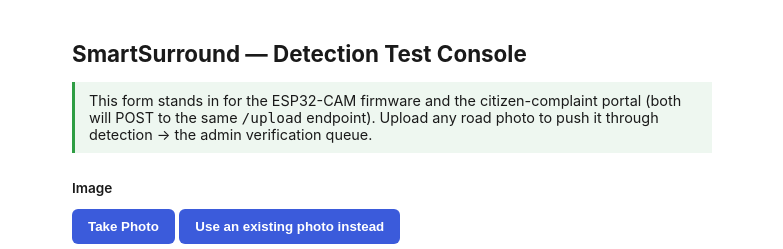
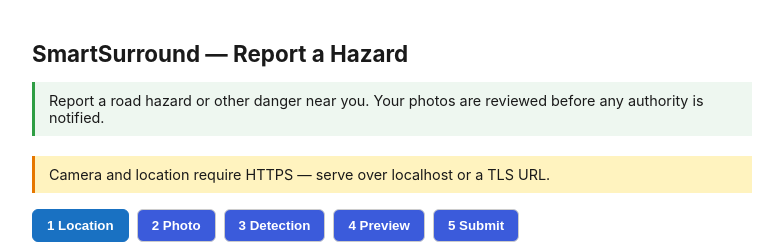
Before and after one commit to Code-Zero07/SmartSurroundAI, a Flask app: page / in a window 1280 px wide. Shown: the top 249 px of the page, without its empty margins (248-1031 px from the left). Run offline with Flask 3, Linux system fonts and the light colour scheme; some libraries are stand-ins or nearby versions.

Commit message:
feat(citizen-wizard): 5-step reporting flow with Leaflet map, generic detection card, PDF preview, no-email submit

```diff
--- /dev/null
+++ b/static/citizen.js
@@ -0,0 +1,255 @@
+/* SmartSurround citizen wizard (5 steps).
+ *
+ * Every API call needs a FRESH single-use upload token (they are consumed).
+ * The backend is authoritative for detection/coords/routing:
+ *   - location_name is editable, authority_area is NOT (server-derived).
+ *   - preview re-runs the model; submit finalizes the stored draft only.
+ * No email is sent anywhere on the citizen path.
+ */
+(function () {
+  "use strict";
+
+  var $ = function (id) { return document.getElementById(id); };
+  var nav = Array.prototype.slice.call(document.querySelectorAll("#step-nav button"));
+  var steps = [1, 2, 3, 4, 5].map(function (n) { return $("step-" + n); });
+
+  var state = {
+    lat: null, lon: null, locationName: "", authorityArea: null,
+    imageFile: null, detection: null, draftId: null
+  };
+
+  function token() {
+    return fetch("/upload/token")
+      .then(function (r) { return r.ok ? r.json() : null; })
+      .then(function (d) { return d && d.ok ? d.token : ""; });
+  }
+
+  function showStep(n) {
+    steps.forEach(function (s, i) { s.classList.toggle("active", i + 1 === n); });
+    nav.forEach(function (b, i) { b.classList.toggle("active-step", i + 1 === n); });
+    window.scrollTo(0, 0);
+  }
+
+  function error(msg) {
+    var el = $("form-error");
+    el.textContent = msg;
+    el.hidden = false;
+  }
+  function clearError() { $("form-error").hidden = true; }
+  function detectError(msg) {
+    var el = $("detect-error");
+    el.textContent = msg;
+    el.hidden = false;
+  }
+
+  // ---- Location -----------------------------------------------------------
+  var marker = null, map = null;
+  function putLatLon(lat, lon) {
+    state.lat = lat; state.lon = lon;
+    $("lat").value = lat.toFixed(6);
+    $("lon").value = lon.toFixed(6);
+    if (map && marker) marker.setLatLng([lat, lon]);
+    else if (map) marker = L.marker([lat, lon], { draggable: true }).addTo(map);
+    if (map) map.setView([lat, lon], 16);
+    geocode(lat, lon);
+    $("loc-next").disabled = false;
+  }
+
+  function geocode(lat, lon) {
+    token().then(function (t) {
+      if (!t) return;
+      return fetch("/api/geocode?lat=" + lat + "&lon=" + lon + "&_upload_token=" + t)
+        .then(function (r) { return r.json(); });
+    }).then(function (d) {
+      if (!d) return;
+      state.authorityArea = d.authority_area || null;
+      $("authority_area").textContent = d.authority_area || "Area " +
+        Math.round(lat * 100) / 100 + ":" + Math.round(lon * 100) / 100;
+      if (d.location_name) $("location_name").value = d.location_name;
+    });
+  }
+
+  function initMap() {
+    if (typeof L === "undefined") return;
+    map = L.map("map").setView([22.5726, 88.3639], 12);
+    L.tileLayer("https://{s}.tile.openstreetmap.org/{z}/{x}/{y}.png", {
+      maxZoom: 19, attribution: "© OpenStreetMap"
+    }).addTo(map);
+    map.on("click", function (e) { putLatLon(e.latlng.lat, e.latlng.lng); });
+  }
+
+  function requestGeo() {
+    if (!navigator.geolocation) { $("loc-status").textContent = "Geolocation unavailable"; return; }
+    $("loc-status").textContent = "Getting your location…";
+    navigator.geolocation.getCurrentPosition(
+      function (pos) {
+        $("loc-status").textContent = "Location set (±" + Math.round(pos.coords.accuracy) + "m)";
+        putLatLon(pos.coords.latitude, pos.coords.longitude);
+      },
+      function (err) {
+        $("loc-status").textContent = err.code === err.PERMISSION_DENIED
+          ? "Location blocked — check browser site settings" : "Couldn't get a fix — tap again";
+      },
+      { enableHighAccuracy: true, timeout: 10000, maximumAge: 30000 });
+  }
+
+  // ---- Photo (ported from the old app.js flow) -----------------------------
+  var video = $("camera-preview"), canvas = $("capture-canvas"),
+      snapshotImg = $("snapshot-img");
+  var activeStream = null, capturedBlob = null, fileAlt = null;
+
+  function stopStream() {
+    if (activeStream) { activeStream.getTracks().forEach(function (t) { t.stop(); }); activeStream = null; }
+    if (video) video.srcObject = null;
+  }
+  function startCamera() {
+    stopStream();
+    navigator.mediaDevices.getUserMedia({ video: { facingMode: { ideal: "environment" } }, audio: false })
+      .then(function (stream) {
+        activeStream = stream; video.muted = true; video.srcObject = stream; return video.play();
+      })
+      .then(function () {
+        $("camera-ui").hidden = false; $("take-photo").hidden = true;
+        $("capture-btn").disabled = false; $("snapshot-img").hidden = true;
+      })
+      .catch(function () { openFilePicker("Camera unavailable — selecting a file instead."); });
+  }
+  function onCapture() {
+    var w = video.videoWidth, h = video.videoHeight;
+    if (!w || !h) return;
+    canvas.width = w; canvas.height = h;
+    canvas.getContext("2d").drawImage(video, 0, 0, w, h);
+    canvas.toBlob(function (blob) {
+      if (!blob) { clearError(); error("Capture failed — retake."); return; }
+      capturedBlob = blob;
+      state.imageFile = capturedBlob;
+      stopStream();
+      snapshotImg.src = URL.createObjectURL(blob);
+      snapshotImg.hidden = false; video.hidden = true;
+      $("capture-btn").disabled = true; $("retake-btn").hidden = false;
+      $("photo-next").disabled = false;
+    }, "image/jpeg", 0.92);
+  }
+  function ensureFileAlt() {
+    if (fileAlt) return fileAlt;
+    fileAlt = document.createElement("input");
+    fileAlt.type = "file"; fileAlt.accept = "image/*";
+    fileAlt.addEventListener("change", function () {
+      if (fileAlt.files && fileAlt.files[0]) {
+        state.imageFile = fileAlt.files[0];
+        capturedBlob = null;
+        $("photo-next").disabled = false;
+      }
+    });
+    document.body.appendChild(fileAlt);
+    return fileAlt;
+  }
+  function openFilePicker(message) {
+    if (message) { clearError(); error(message); }
+    var alt = ensureFileAlt(); alt.click(); alt.hidden = false;
+  }
+
+  // ---- API calls ------------------------------------------------------------
+  function detectImage() {
+    clearError(); detectError(""); $("detect-error").hidden = true;
+    $("detect-btn").disabled = true;
+    var fd = new FormData();
+    fd.append("image", state.imageFile, "report.jpg");
+    fd.append("lat", state.lat); fd.append("lon", state.lon);
+    token().then(function (t) {
+      if (!t) { $("detect-btn").disabled = false; return; }
+      fd.append("_upload_token", t);
+      return fetch("/api/detect", { method: "POST", body: fd });
+    })
+    .then(function (r) { return r.json(); })
+    .then(function (d) {
+      $("detect-btn").disabled = false;
+      if (!d.ok) { detectError(d.message || "Detection failed."); return; }
+      state.detection = d;
+      $("detection-result").hidden = false;
+      $("detection-result").innerHTML =
+        "<div class='field'><b>Hazard:</b> " + (d.hazard_category || "—").replace(/_/g, " ") +
+        "</div><div class='field'><b>Type:</b> " + (d.hazard_type || "—").replace(/_/g, " ") +
+        "</div><div class='field'><b>Confidence:</b> " +
+        (d.confidence != null ? Math.round(d.confidence * 100) + "%" : "—") + "</div>";
+      if (!d.valid) {
+        detectError("No sufficiently valid hazard detected — try a clearer photo.");
+        $("detect-next").disabled = true;
+      } else {
+        $("detect-next").disabled = false;
+      }
+    });
+  }
+
+  var draftSummary = null;
+  function generatePreview() {
+    $("generate-btn").disabled = true;
+    var fd = new FormData();
+    fd.append("image", state.imageFile, "report.jpg");
+    fd.append("lat", state.lat); fd.append("lon", state.lon);
+    fd.append("location_name", $("location_name").value.trim() ||
+              $("location_name").placeholder);
+    token().then(function (t) {
+      if (!t) { $("generate-btn").disabled = false; return; }
+      fd.append("_upload_token", t);
+      return fetch("/api/report/preview", { method: "POST", body: fd });
+    })
+    .then(function (r) { return r.json(); })
+    .then(function (d) {
+      $("generate-btn").disabled = false;
+      if (!d.ok) { clearError(); error(d.message || "Could not generate the letter."); return; }
+      state.draftId = d.report_id;
+      draftSummary = d;
+      token().then(function (t) {
+        if (!t) return;
+        $("preview-frame").src = "/api/report/" + d.report_id + "/pdf?_upload_token=" + t;
+        $("preview-frame").hidden = false;
+        $("preview-next").disabled = false;
+      });
+    });
+  }
+
+  function submitReport() {
+    var fd = new FormData();
+    $("submit-btn").disabled = true;
+    token().then(function (t) {
+      if (!t) { $("submit-btn").disabled = false; return; }
+      fd.append("_upload_token", t);
+      return fetch("/api/report/" + state.draftId + "/submit", { method: "POST", body: fd });
+    })
+    .then(function (r) { return r.json(); })
+    .then(function (d) {
+      if (!d.ok) { $("submit-btn").disabled = false; error(d.message || "Submission failed."); return; }
+      $("submit-summary").textContent =
+        "Draft #" + d.report_id + " finalized and queued for review.";
+      $("submit-done").hidden = false;
+      $("submit-btn").hidden = true;
+    });
+  }
+
+  // ---- Navigation wiring ----------------------------------------------------
+  $("loc-button").addEventListener("click", requestGeo);
+  $("location_name").addEventListener("input", function () { state.locationName = this.value; });
+  $("loc-next").addEventListener("click", function () { showStep(2); });
+  $("photo-back").addEventListener("click", function () { showStep(1); });
+  $("take-photo").addEventListener("click", function () {
+    if (window.isSecureContext && navigator.mediaDevices) startCamera();
+    else openFilePicker("Camera needs HTTPS — selecting a file instead.");
+  });
+  $("use-file").addEventListener("click", function () { stopStream(); openFilePicker(); });
+  $("capture-btn").addEventListener("click", onCapture);
+  $("retake-btn").addEventListener("click", function () { stopStream(); startCamera(); });
+  $("photo-next").addEventListener("click", function () { showStep(3); });
+  $("detect-back").addEventListener("click", function () { showStep(2); });
+  $("detect-btn").addEventListener("click", detectImage);
+  $("detect-next").addEventListener("click", function () { showStep(4); });
+  $("preview-back").addEventListener("click", function () { showStep(3); });
+  $("generate-btn").addEventListener("click", generatePreview);
+  $("preview-next").addEventListener("click", function () { showStep(5); });
+  $("submit-btn").addEventListener("click", submitReport);
+  nav.forEach(function (b) { b.addEventListener("click", function () { showStep(+b.dataset.step); }); });
+
+  if (!window.isSecureContext) $("secure-banner").hidden = false;
+  if (navigator.geolocation) $("loc-button").hidden = false;
+  initMap();
+})();
--- a/templates/index.html
+++ b/templates/index.html
@@ -2,38 +2,52 @@
 <html lang="en">
 <head>
   <meta charset="utf-8">
-  <title>SmartSurround — Road Damage Detection (Test Console)</title>
+  <meta name="viewport" content="width=device-width, initial-scale=1">
+  <title>SmartSurround — Report a Hazard</title>
+  <link rel="stylesheet" href="https://unpkg.com/leaflet@1.9.4/dist/leaflet.css"
+        integrity="sha256-p4NxAoJBhIIN+hmNHrzRCf9tD/miZyoHS5obTRR9BMY=" crossorigin="">
   <style>
-    body { font-family: -apple-system, Segoe UI, Roboto, sans-serif; max-width: 640px;
+    body { font-family: -apple-system, Segoe UI, Roboto, sans-serif; max-width: 720px;
            margin: 40px auto; padding: 0 20px; color: #1a1a1a; }
     h1 { font-size: 1.4rem; }
     .note { background: #eef7f0; border-left: 3px solid #2f9e44; padding: 10px 14px;
-            font-size: 0.9rem; margin-bottom: 24px; }
-    form { display: flex; flex-direction: column; gap: 12px; }
-    label { font-size: 0.85rem; font-weight: 600; }
-    input[type=text], input[type=file] { padding: 8px; border: 1px solid #ccc; border-radius: 6px; }
-    .row { display: flex; gap: 12px; }
-    .row > div { flex: 1; }
+            font-size: 0.9rem; margin-bottom: 20px; }
+    .step { display: none; }
+    .step.active { display: block; }
+    .step-nav { display: flex; gap: 8px; margin-bottom: 20px; }
+    .step-nav button { padding: 8px 14px; border: 1px solid #ccc; border-radius: 6px;
+                       background: #fff; cursor: pointer; font-weight: 600; }
+    .step-nav button.active-step { background: #1971c2; color: white; border-color: #1971c2; }
+    label { font-size: 0.85rem; font-weight: 600; display: block; margin-top: 12px; }
+    input[type=text] { padding: 8px; border: 1px solid #ccc; border-radius: 6px; width: 100%; box-sizing: border-box; }
     button { padding: 10px 16px; border: none; border-radius: 6px; background: #2f9e44;
              color: white; font-weight: 600; cursor: pointer; }
     button[type=button] { background: #3b5bdb; }
+    button:disabled { opacity: 0.6; cursor: default; }
+    #map { height: 260px; border-radius: 8px; margin-top: 10px; }
+    .result-card { background: #f1f3f5; border-left: 3px solid #1971c2; padding: 12px 16px;
+                   border-radius: 6px; margin-top: 12px; line-height: 1.6; }
+    .result-card .field { font-size: 0.9rem; }
+    .bad { background: #f8d7da; border-left-color: #c92a2a; }
     .flash { background: #fff3bf; padding: 10px 14px; border-radius: 6px; margin-bottom: 16px; }
-    a.admin-link { display: inline-block; margin-top: 24px; }
-    #secure-banner { background: #fff3bf; border-left: 3px solid #e67700; padding: 10px 14px;
-                     font-size: 0.9rem; margin-bottom: 16px; }
+    #secure-banner { display: block; font-size: 0.9rem; background: #fff3bf;
+                     border-left: 3px solid #e67700; padding: 10px 14px; margin-bottom: 16px; }
     #loc-status { font-size: 0.85rem; color: #555; margin-left: 8px; }
+    a.admin-link { display: inline-block; margin-top: 24px; font-size: 0.9rem; }
+    #preview-frame { width: 100%; height: 520px; border: 1px solid #ccc; border-radius: 6px;
+                     margin-top: 12px; }
     #camera-ui video, #camera-ui img { max-width: 100%; height: auto; background: #000;
                                        border-radius: 6px; display: block; margin-bottom: 8px; }
+    .readonly-area { color: #555; }
     #form-error { background: #f8d7da; border-left: 3px solid #c92a2a; padding: 10px 14px;
-                  font-size: 0.9rem; }
+                  font-size: 0.9rem; margin-top: 16px; }
   </style>
 </head>
 <body>
-  <h1>SmartSurround — Detection Test Console</h1>
-  <div class="note">
-    This form stands in for the ESP32-CAM firmware and the citizen-complaint
-    portal (both will POST to the same <code>/upload</code> endpoint). Upload
-    any road photo to push it through detection &rarr; the admin verification queue.
+  <h1>SmartSurround — Report a Hazard</h1>
+  <div class="note" id="intro-note">
+    Report a road hazard or other danger near you. Your photos are reviewed
+    before any authority is notified.
   </div>
 
   {% with messages = get_flashed_messages() %}
@@ -43,21 +57,45 @@
   {% endwith %}
 
   <div id="secure-banner" hidden>
-    Camera and location require HTTPS — serve this over localhost or a TLS URL
-    (a LAN IP over plain http won't work).
+    Camera and location require HTTPS — serve over localhost or a TLS URL.
   </div>
 
-  <form id="upload-form" action="/upload" method="post" enctype="multipart/form-data">
-    <div>
-      <label>Image</label><br>
-      <input type="file" id="file-anchor" name="image" accept="image/*" required>
+  <nav class="step-nav" id="step-nav">
+    <button type="button" data-step="1" class="active-step">1 Location</button>
+    <button type="button" data-step="2">2 Photo</button>
+    <button type="button" data-step="3">3 Detection</button>
+    <button type="button" data-step="4">4 Preview</button>
+    <button type="button" data-step="5">5 Submit</button>
+  </nav>
+
+  <!-- Step 1: Location -->
+  <section class="step active" id="step-1">
+    <label>Your location</label>
+    <div class="row">
+      <button type="button" id="loc-button" hidden>Use my location</button>
+      <span id="loc-status"></span>
     </div>
+    <label>Latitude</label>
+    <input type="text" id="lat" placeholder="22.5726">
+    <label>Longitude</label>
+    <input type="text" id="lon" placeholder="88.3639">
+    <div id="map"></div>
+    <label>Location name (editable)</label>
+    <input type="text" id="location_name" placeholder="Near College More, Sector V, Kolkata">
+    <p class="readonly-area">Authority area: <span id="authority_area">—</span>
+      <small>(assigned by the system from your coordinates)</small></p>
+    <div class="step-nav">
+      <button type="button" id="loc-next" disabled>Next: Photo</button>
+    </div>
+  </section>
 
+  <!-- Step 2: Photo -->
+  <section class="step" id="step-2">
+    <label>Take or choose a photo</label>
     <div id="photo-picker">
-      <button type="button" id="take-photo" hidden>Take Photo</button>
-      <button type="button" id="use-file" hidden>Use an existing photo instead</button>
+      <button type="button" id="take-photo">Take Photo</button>
+      <button type="button" id="use-file">Use an existing photo</button>
     </div>
-
     <div id="camera-ui" hidden>
       <video id="camera-preview" playsinline autoplay muted></video>
       <canvas id="capture-canvas" hidden></canvas>
@@ -67,39 +105,51 @@
         <button type="button" id="retake-btn" hidden>Retake</button>
       </div>
     </div>
+    <div class="step-nav">
+      <button type="button" id="photo-back">Back</button>
+      <button type="button" id="photo-next" disabled>Next: Detect</button>
+    </div>
+  </section>
 
-    <div>
-      <label>Source</label><br>
-      <select name="source">
-        <option value="citizen">Citizen submission</option>
-        <option value="esp32">ESP32-CAM post</option>
-      </select>
+  <!-- Step 3: Detection -->
+  <section class="step" id="step-3">
+    <label>Detection</label>
+    <p>Analyzing your photo against active hazard models (currently: road damage).</p>
+    <button type="button" id="detect-btn">Run Detection</button>
+    <div id="detection-result" class="result-card" hidden></div>
+    <p id="detect-error" class="bad" hidden style="padding:10px 14px;border-radius:6px;"></p>
+    <div class="step-nav">
+      <button type="button" id="detect-back">Back</button>
+      <button type="button" id="detect-next" disabled>Next: Generate PDF</button>
     </div>
-    <div class="row">
-      <div>
-        <label>Latitude (optional)</label><br>
-        <input type="text" id="lat" name="lat" placeholder="22.5726">
-      </div>
-      <div>
-        <label>Longitude (optional)</label><br>
-        <input type="text" id="lon" name="lon" placeholder="88.3639">
-      </div>
+  </section>
+
+  <!-- Step 4: Preview -->
+  <section class="step" id="step-4">
+    <label>Report letter — preview</label>
+    <button type="button" id="generate-btn">Generate PDF</button>
+    <iframe id="preview-frame" hidden></iframe>
+    <div class="step-nav">
+      <button type="button" id="preview-back">Back</button>
+      <button type="button" id="preview-next" disabled>Next: Submit</button>
     </div>
-    <p id="loc-explainer" hidden>SmartSurround uses your location to tag this report accurately.</p>
-    <div>
-      <button type="button" id="loc-button" hidden>Use my location</button>
-      <span id="loc-status"></span>
-    </div>
-    <div>
-      <label>Description (optional, citizen note)</label><br>
-      <input type="text" name="description" placeholder="Large pothole near the bus stop">
-    </div>
-    <button type="submit" id="submit-btn">Run Detection</button>
-  </form>
+  </section>
+
+  <!-- Step 5: Submit -->
+  <section class="step" id="step-5">
+    <p id="submit-summary"></p>
+    <button type="button" id="submit-btn">Submit Report</button>
+    <p id="submit-done" hidden style="background:#eef7f0;border-left:3px solid #2f9e44;
+        padding:12px 16px;border-radius:6px;">
+      <b>Report submitted for review.</b> Your report is now queued; it will not be emailed
+      until it has been verified.
+    </p>
+  </section>
 
   <p id="form-error" hidden></p>
-
-  <a class="admin-link" href="/admin">Go to admin verification queue &rarr;</a>
-  <script src="/static/app.js" defer></script>
+  <a class="admin-link" href="/admin">Go to admin queue &rarr;</a>
+  <script src="https://unpkg.com/leaflet@1.9.4/dist/leaflet.js"
+          integrity="sha256-20nQCchB9co0qIjJZRGuk2/Z9VM+kNiyxNV1lvTlZBo=" crossorigin=""></script>
+  <script src="/static/citizen.js" defer></script>
 </body>
 </html>
```
